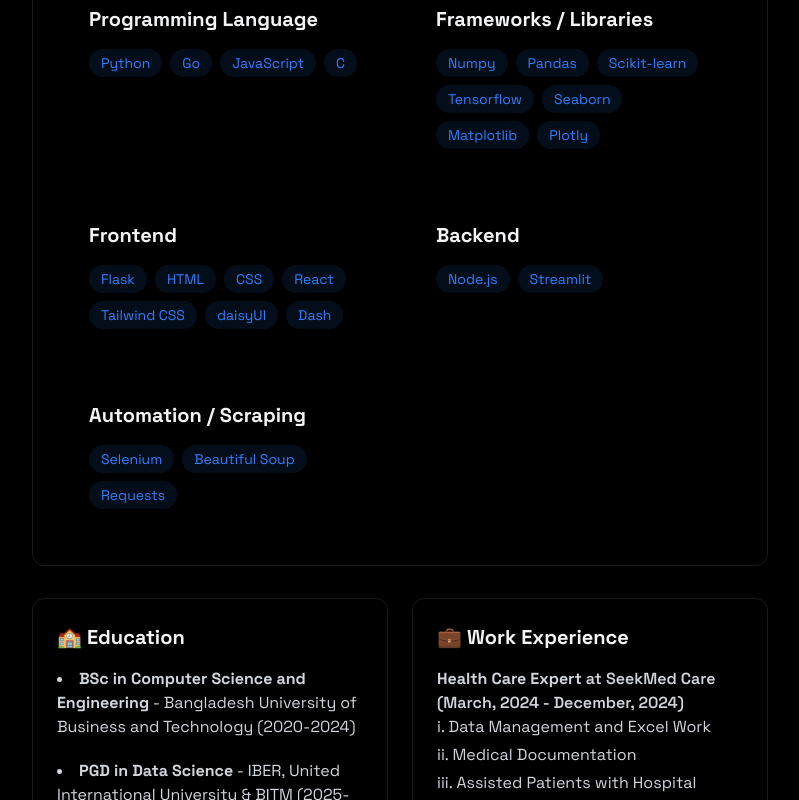
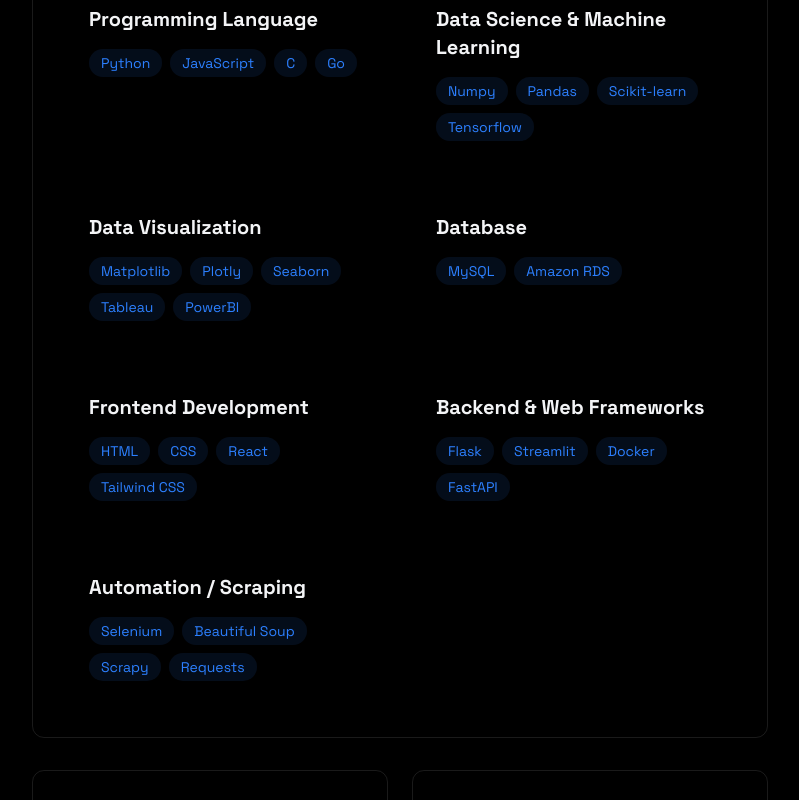
Before and after one commit to Apurba1903/apurba_portfolio, a React (Vite) app: page / in a window 1280 px wide. Shown: the part 1100-1900 px from the top of the page, without its empty margins (240-1039 px from the left). Built offline with nearby package versions, Linux system fonts and the light colour scheme.

Commit message:
inserted newly gained skills

```diff
--- a/src/components/sections/About.jsx
+++ b/src/components/sections/About.jsx
@@ -8,46 +8,56 @@ export const About = () => {
 
     const programmingSkills = [
         "Python",
+        "JavaScript",
+        "C",
         "Go",
-        "JavaScript",
-        "C"
 
     ];
 
-    const frameworkSkills = [
+    const dsandmlSkills = [
         "Numpy",
         "Pandas",
         "Scikit-learn",
         "Tensorflow",
-        "Seaborn",
+
+    ];
+
+    const dvSkills = [
         "Matplotlib",
         "Plotly",
+        "Seaborn",
+        "Tableau",
+        "PowerBI",
+
+    ];
+
+    const dbSkills = [
+        "MySQL",
+        "Amazon RDS",
 
     ];
 
     const frontendSkills = [
-        "Flask",
         "HTML",
         "CSS",
         "React",
         "Tailwind CSS",
-        "daisyUI",
-        "Dash",
 
     ];
 
     const backendSkills = [
-        "Node.js",
+        "Flask",
         "Streamlit",
-
+        "Docker",
+        "FastAPI",
 
     ];
 
     const automationScraping = [
         "Selenium",
         "Beautiful Soup",
+        "Scrapy",
         "Requests",
-
 
     ];
 
@@ -87,11 +97,11 @@ export const About = () => {
                         </div>
                     </div>
 
-                    {/* Frameworks / Libraries */}
+                    {/* Data Science & Machine Learning Skills */}
                     <div className="rounded-xl p-6 hover:-translate-y-1 transition-all">
-                        <h3 className="text-xl font-bold mb-4">  Frameworks / Libraries </h3>
+                        <h3 className="text-xl font-bold mb-4"> Data Science & Machine Learning </h3>
                         <div className="flex flex-wrap gap-2">
-                            {frameworkSkills.map((tech, key) => (
+                            {dsandmlSkills.map((tech, key) => (
                                 <span
                                     key={key}
                                     className="bg-blue-500/10 text-blue-500 py-1 px-3 rounded-full text-sm hover:bg-blue-500/20 hover:shadow-[0_2px+8px_rgba(59,130,246,0.2)] transition"
@@ -102,9 +112,39 @@ export const About = () => {
                         </div>
                     </div>
 
-                    {/* Frontend */}
+                    {/*  Data Visualization Skills */}
                     <div className="rounded-xl p-6 hover:-translate-y-1 transition-all">
-                        <h3 className="text-xl font-bold mb-4"> Frontend </h3>
+                        <h3 className="text-xl font-bold mb-4">  Data Visualization </h3>
+                        <div className="flex flex-wrap gap-2">
+                            {dvSkills.map((tech, key) => (
+                                <span
+                                    key={key}
+                                    className="bg-blue-500/10 text-blue-500 py-1 px-3 rounded-full text-sm hover:bg-blue-500/20 hover:shadow-[0_2px+8px_rgba(59,130,246,0.2)] transition"
+                                >
+                                    {tech}
+                                </span>
+                            ))}
+                        </div>
+                    </div>
+
+                    {/*  Database */}
+                    <div className="rounded-xl p-6 hover:-translate-y-1 transition-all">
+                        <h3 className="text-xl font-bold mb-4"> Database </h3>
+                        <div className="flex flex-wrap gap-2">
+                            {dbSkills.map((tech, key) => (
+                                <span
+                                    key={key}
+                                    className="bg-blue-500/10 text-blue-500 py-1 px-3 rounded-full text-sm hover:bg-blue-500/20 hover:shadow-[0_2px+8px_rgba(59,130,246,0.2)] transition"
+                                >
+                                    {tech}
+                                </span>
+                            ))}
+                        </div>
+                    </div>
+
+                    {/* Frontend Development */}
+                    <div className="rounded-xl p-6 hover:-translate-y-1 transition-all">
+                        <h3 className="text-xl font-bold mb-4"> Frontend Development </h3>
                         <div className="flex flex-wrap gap-2">
                             {frontendSkills.map((tech, key) => (
                                 <span
@@ -117,9 +157,9 @@ export const About = () => {
                         </div>
                     </div>
 
-                    {/* Backend */}
+                    {/*  Backend & Web Frameworks */}
                     <div className="rounded-xl p-6 hover:-translate-y-1 transition-all">
-                        <h3 className="text-xl font-bold mb-4"> Backend </h3>
+                        <h3 className="text-xl font-bold mb-4">  Backend & Web Frameworks </h3>
                         <div className="flex flex-wrap gap-2">
                             {backendSkills.map((tech, key) => (
                                 <span
@@ -159,27 +199,34 @@ export const About = () => {
                     <ul className="list-disc list-inside text-gray-300 space-y-5">
 
                         <li>
+                            <strong> <abbr style={{ textDecoration: "none" }} title="Post Graduate Diploma">PGD</abbr> in Data Science</strong> - IBER, United International University & <abbr style={{ textDecoration: "none" }} title="BASIS Institute of Technology & Management">BITM</abbr> (2025-<em>Running</em>)
+                        </li>
+
+                        <li>
                             <strong>BSc in Computer Science and Engineering</strong> - Bangladesh University of Business and Technology (2020-2024)
                         </li>
 
                         <li>
-                            <strong> <abbr style={{ textDecoration: "none" }} title="Post Graduate Diploma">PGD</abbr> in Data Science</strong> - IBER, United International University & <abbr style={{ textDecoration: "none" }} title="BASIS Institute of Technology & Management">BITM</abbr> (2025-<em>Running</em>)
-                        </li>
-
-                        <li>
-                            <strong><abbr style={{ textDecoration: "none" }} title="International English Language Testing System">IELTS</abbr></strong> - Overall Band Score 7 (Valid Till: April, 2026 )
+                            <strong><abbr style={{ textDecoration: "none" }} title="International English Language Testing System">IELTS</abbr></strong> - Overall Band Score 7
                         </li>
 
                         <li>
                             <strong>Relevant Coursework:</strong>
+
                             <ul className="list-inside space-y-2" style={{ listStyleType: "lower-roman" }}>
+
                                 <li>
                                     <strong>Data Science Mentorship Program (DSMP) 2.0</strong> by CampusX - <em>Running</em>
                                 </li>
+
                                 <li>
-                                    <strong>Ultimate Web Scraping for Data Science</strong> by CampusX Edtech Pvt Ltd - <em>Running</em>
+                                    <strong>Ultimate Web Scraping for Data Science</strong> by CampusX Edtech Pvt Ltd – <em>Completed</em> &nbsp;
+                                    [<a href="docs/Web-Scraping-Certificate.pdf" target="_blank">Certificate</a>]
                                 </li>
+
+
                             </ul>
+
                         </li>
                     </ul>
                 </div>
```
